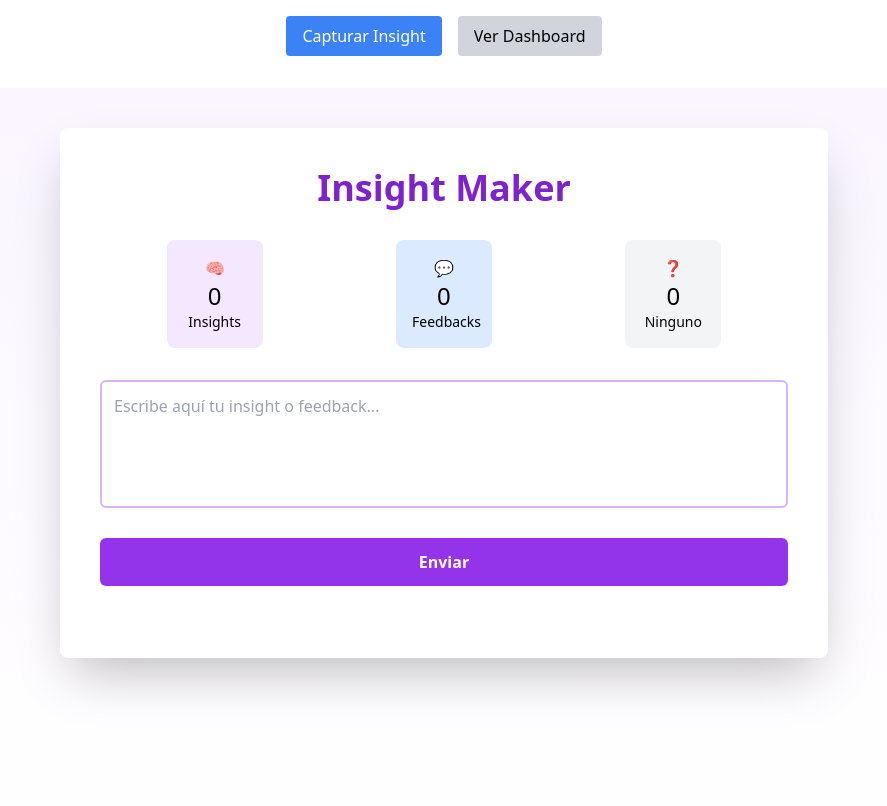
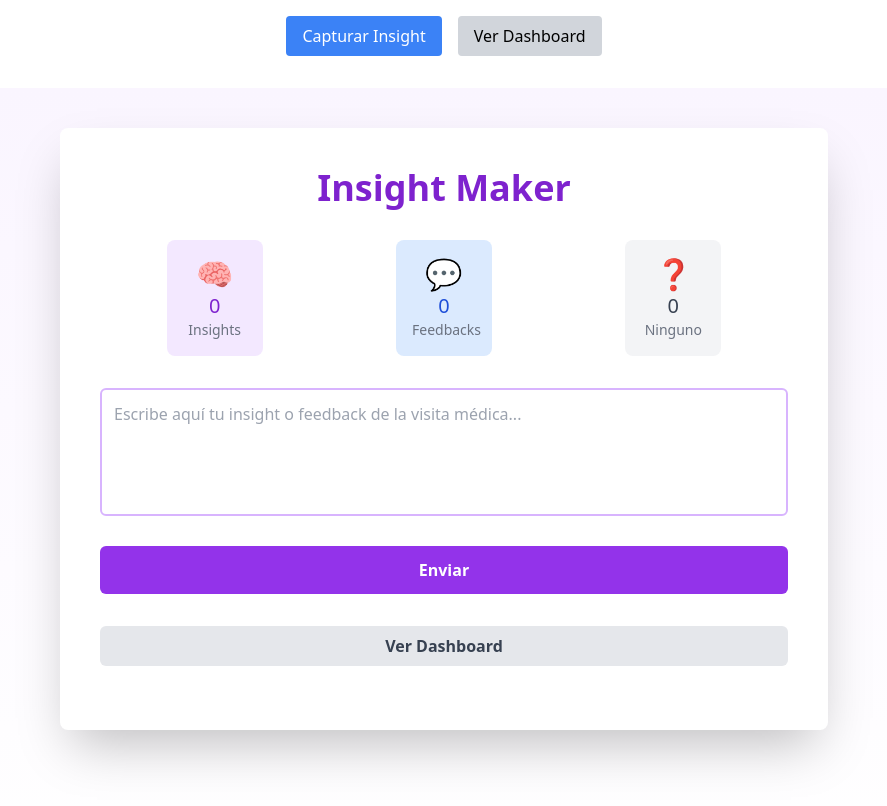
Before and after one commit to Foca33/InsightMaker, a React (Vite) app: page / in a window 1280 px wide. Shown: the top 806 px of the page, without its empty margins (196-1083 px from the left). Built offline with nearby package versions, Linux system fonts and the light colour scheme.

Commit message:
InsightMaker Premium v2: contadores, diseño, almacenamiento en Firebase, Dashboard 🎯

```diff
--- a/src/InsightMaker.jsx
+++ b/src/InsightMaker.jsx
@@ -1,77 +1,122 @@
-// src/InsightMaker.jsx
+// InsightMaker.jsx
+
 import { useState } from "react";
+import axios from "axios";
+import { motion } from "framer-motion"; // Animación
+import { db } from "@/firebase"; // Tu conexión a Firebase
+import { collection, addDoc, getDocs } from "firebase/firestore";
 
 export default function InsightMaker() {
   const [input, setInput] = useState("");
-  const [response, setResponse] = useState("");
+  const [response, setResponse] = useState(null);
   const [loading, setLoading] = useState(false);
-  const [insights, setInsights] = useState(0);
-  const [feedbacks, setFeedbacks] = useState(0);
-  const [ningunos, setNingunos] = useState(0);
+  const [dashboardData, setDashboardData] = useState([]);
+  const [showDashboard, setShowDashboard] = useState(false);
+
+  const [insightCount, setInsightCount] = useState(0);
+  const [feedbackCount, setFeedbackCount] = useState(0);
+  const [ningunoCount, setNingunoCount] = useState(0);
 
   const handleSubmit = async () => {
     if (!input.trim()) return;
     setLoading(true);
     try {
-      const res = await fetch("/api/analyzeInsight", {
-        method: "POST",
-        headers: { "Content-Type": "application/json" },
-        body: JSON.stringify({ input }),
+      const res = await axios.post("/api/analyzeInsight", { input });
+      const analysis = res.data.result;
+
+      if (!analysis) {
+        throw new Error("Sin respuesta del análisis.");
+      }
+
+      setResponse(parseAnalysis(analysis));
+
+      await addDoc(collection(db, "insights"), {
+        input,
+        analysis,
+        timestamp: new Date(),
       });
 
-      const data = await res.json();
-      setResponse(data.result || "No se pudo procesar el análisis.");
+      if (analysis.includes("Clasificación: Insight")) {
+        setInsightCount((prev) => prev + 1);
+      } else if (analysis.includes("Clasificación: Feedback")) {
+        setFeedbackCount((prev) => prev + 1);
+      } else {
+        setNingunoCount((prev) => prev + 1);
+      }
 
-      if (data.result.includes("✅ Clasificación: Insight")) {
-        setInsights(prev => prev + 1);
-      } else if (data.result.includes("✅ Clasificación: Feedback")) {
-        setFeedbacks(prev => prev + 1);
-      } else {
-        setNingunos(prev => prev + 1);
-      }
     } catch (error) {
       console.error(error);
-      setResponse("Error procesando el análisis.");
+      setResponse({ error: "Error procesando el análisis.", details: error.message });
     }
     setLoading(false);
+  };
+
+  const handleLoadDashboard = async () => {
+    setShowDashboard(!showDashboard);
+    if (!showDashboard) {
+      const querySnapshot = await getDocs(collection(db, "insights"));
+      const docs = querySnapshot.docs.map((doc) => doc.data());
+      setDashboardData(docs);
+    }
+  };
+
+  const parseAnalysis = (text) => {
+    const lines = text.split('\n').filter(Boolean);
+    const data = {
+      classification: '',
+      discovery: '',
+      relevance: '',
+      recommendations: [],
+    };
+
+    lines.forEach(line => {
+      if (line.includes('Clasificación:')) {
+        data.classification = line.replace('✅ Clasificación:', '').trim();
+      } else if (line.includes('Descubrimiento') || line.includes('Motivación')) {
+        data.discovery = line.split(':').slice(1).join(':').trim();
+      } else if (line.includes('Relevancia')) {
+        data.relevance = line.split(':').slice(1).join(':').trim();
+      } else if (line.match(/^\d+\./)) {
+        data.recommendations.push(line.replace(/^\d+\.\s*/, '').trim());
+      }
+    });
+
+    return data;
   };
 
   return (
     <div className="min-h-screen bg-gradient-to-b from-purple-50 to-white p-6 sm:p-10">
       <div className="max-w-3xl mx-auto bg-white p-6 sm:p-10 rounded-lg shadow-2xl">
 
-        <h1 className="text-4xl font-bold text-center mb-8 text-purple-700">
-          Insight Maker
-        </h1>
+        <h1 className="text-4xl font-bold text-center mb-8 text-purple-700">Insight Maker</h1>
 
-        {/* Contadores */}
-        <div className="flex justify-around text-center mb-8">
-          <div className="w-24 p-4 bg-purple-100 rounded-lg">
-            🧠
-            <div className="text-2xl">{insights}</div>
-            <div className="text-sm">Insights</div>
+        {/* Dashboard Summary */}
+        <div className="flex justify-around mb-8 text-center">
+          <div className="bg-purple-100 p-4 rounded-lg w-24">
+            <div className="text-3xl">🧠</div>
+            <div className="text-purple-700 text-xl">{insightCount}</div>
+            <div className="text-gray-500 text-sm">Insights</div>
           </div>
-          <div className="w-24 p-4 bg-blue-100 rounded-lg">
-            💬
-            <div className="text-2xl">{feedbacks}</div>
-            <div className="text-sm">Feedbacks</div>
+          <div className="bg-blue-100 p-4 rounded-lg w-24">
+            <div className="text-3xl">💬</div>
+            <div className="text-blue-700 text-xl">{feedbackCount}</div>
+            <div className="text-gray-500 text-sm">Feedbacks</div>
           </div>
-          <div className="w-24 p-4 bg-gray-100 rounded-lg">
-            ❓
-            <div className="text-2xl">{ningunos}</div>
-            <div className="text-sm">Ninguno</div>
+          <div className="bg-gray-100 p-4 rounded-lg w-24">
+            <div className="text-3xl">❓</div>
+            <div className="text-gray-700 text-xl">{ningunoCount}</div>
+            <div className="text-gray-500 text-sm">Ninguno</div>
           </div>
         </div>
 
-        {/* Input */}
+        {/* Input area */}
         <textarea
           className="border-2 border-purple-300 w-full h-32 rounded-md p-3 mb-6 focus:outline-none focus:ring-2 focus:ring-purple-400 resize-none"
-          placeholder="Escribe aquí tu insight o feedback..."
+          placeholder="Escribe aquí tu insight o feedback de la visita médica..."
           value={input}
           onChange={(e) => setInput(e.target.value)}
-        />
+        ></textarea>
 
-        {/* Botón */}
         <button
           className="w-full bg-purple-600 text-white py-3 rounded-md font-semibold hover:bg-purple-700 transition-all mb-8"
           onClick={handleSubmit}
@@ -80,13 +125,70 @@ export default function InsightMaker() {
           {loading ? "Analizando..." : "Enviar"}
         </button>
 
+        <button
+          onClick={handleLoadDashboard}
+          className="w-full bg-gray-200 hover:bg-gray-300 text-gray-700 py-2 rounded-md font-semibold mb-6"
+        >
+          {showDashboard ? "Ocultar Dashboard" : "Ver Dashboard"}
+        </button>
+
+        {/* Dashboard */}
+        {showDashboard && (
+          <div className="bg-gray-50 p-4 rounded-lg mb-8">
+            <h2 className="text-xl font-bold mb-4 text-purple-700">📚 Insights Guardados</h2>
+            {dashboardData.length === 0 ? (
+              <p className="text-gray-500 text-center">No hay insights aún.</p>
+            ) : (
+              dashboardData.map((item, idx) => (
+                <div key={idx} className="p-4 mb-4 border rounded-md bg-white shadow-sm">
+                  <p className="text-sm text-gray-500 mb-1">{new Date(item.timestamp.seconds * 1000).toLocaleString()}</p>
+                  <p className="text-gray-700">{item.input}</p>
+                </div>
+              ))
+            )}
+          </div>
+        )}
+
         {/* Resultado */}
-        {response && (
-          <div className="p-6 border border-purple-300 rounded-lg bg-purple-50 space-y-4">
-            <h3 className="text-2xl font-bold text-purple-700 text-center">Resultado del análisis:</h3>
-            <pre className="whitespace-pre-wrap text-gray-700 font-sans text-base leading-relaxed">
-              {response}
-            </pre>
+        {response && !response.error && (
+          <motion.div
+            initial={{ opacity: 0, y: 10 }}
+            animate={{ opacity: 1, y: 0 }}
+            transition={{ duration: 0.5 }}
+            className="grid gap-4"
+          >
+            <div className="p-4 rounded-lg shadow bg-purple-50">
+              <h3 className="text-lg font-bold text-purple-700 mb-2">✅ Clasificación</h3>
+              <p className="text-gray-700">{response.classification}</p>
+            </div>
+
+            <div className="p-4 rounded-lg shadow bg-blue-50">
+              <h3 className="text-lg font-bold text-blue-700 mb-2">🔎 Descubrimiento o Motivación</h3>
+              <p className="text-gray-700">{response.discovery}</p>
+            </div>
+
+            <div className="p-4 rounded-lg shadow bg-green-50">
+              <h3 className="text-lg font-bold text-green-700 mb-2">🏥 Relevancia</h3>
+              <p className="text-gray-700">{response.relevance}</p>
+            </div>
+
+            {response.recommendations.length > 0 && (
+              <div className="p-4 rounded-lg shadow bg-yellow-50">
+                <h3 className="text-lg font-bold text-yellow-700 mb-2">💡 Recomendaciones</h3>
+                <ul className="list-disc list-inside text-gray-700 space-y-1">
+                  {response.recommendations.map((rec, idx) => (
+                    <li key={idx}>{rec}</li>
+                  ))}
+                </ul>
+              </div>
+            )}
+          </motion.div>
+        )}
+
+        {/* Error */}
+        {response?.error && (
+          <div className="mt-4 p-4 bg-red-100 text-red-700 rounded-lg text-center">
+            ❌ {response.error}
           </div>
         )}
       </div>
```
